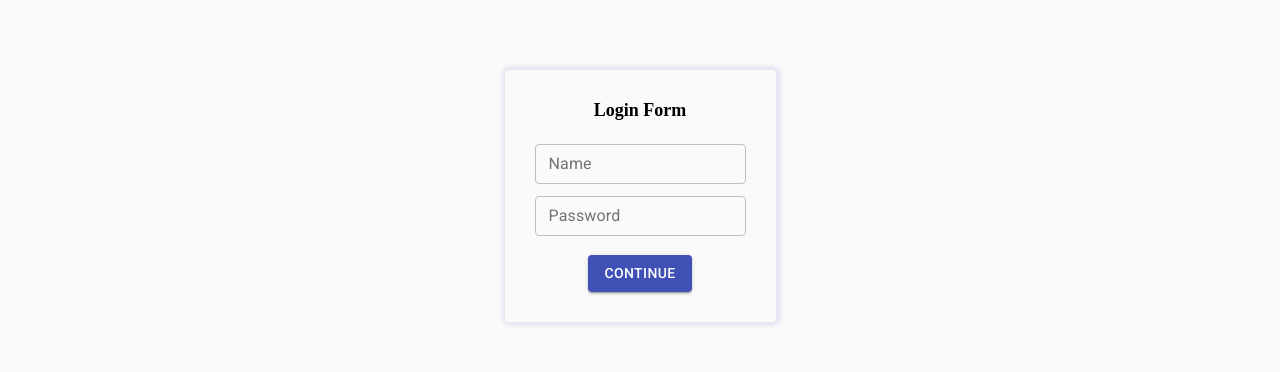
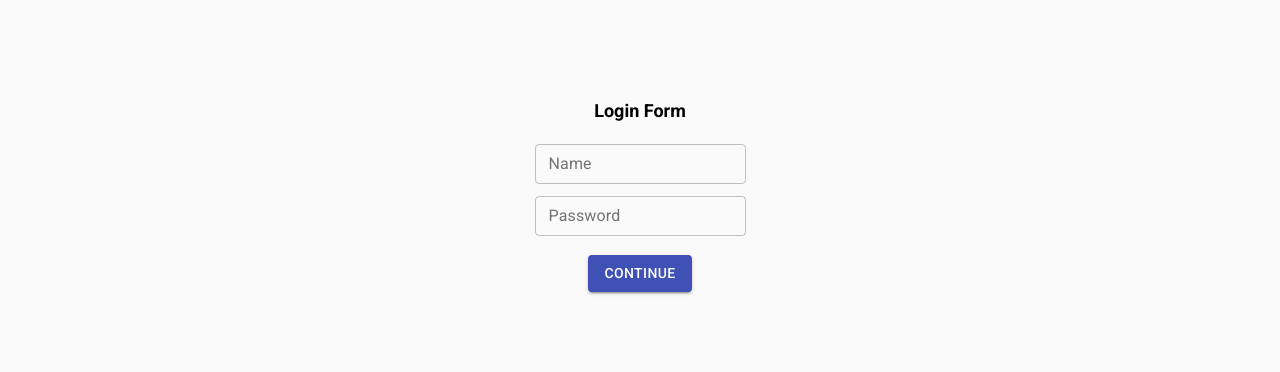
Before and after one commit to This-is-ellesar/video-chat-frontend, a React (Create React App) app: page /auth in a window 1280 px wide. Shown: the part 239-611 px from the top of the page. Built offline with nearby package versions, Linux system fonts and the light colour scheme.

Commit message:
Добавил занесение токена в стор

```diff
--- a/src/components/login/SignInForm.tsx
+++ b/src/components/login/SignInForm.tsx
@@ -1,6 +1,8 @@
 import { FC, useState } from 'react'
+import { connect } from 'react-redux'
 import { $axios } from '../../http/axios-config'
 //store
+import { setToken } from '../../store/auth'
 //ui
 import { Button, TextField } from '@material-ui/core'
 import {
@@ -10,7 +12,7 @@ import {
   InputWrapperItem,
 } from './style'
 
-const DialogSignIn: FC = () => {
+const DialogSignIn: FC<any> = (props) => {
   const [name, setName] = useState('')
   const [password, setPassword] = useState('')
 
@@ -21,7 +23,9 @@ const DialogSignIn: FC = () => {
         password,
       })
 
-      console.log(data)
+      localStorage.setItem('token', data.token)
+
+      props.setToken(data)
     } catch (error) {
       console.log(error)
     }
@@ -66,4 +70,8 @@ const DialogSignIn: FC = () => {
   )
 }
 
-export default DialogSignIn
+const mapDispatchProps = {
+  setToken,
+}
+
+export default connect(null, mapDispatchProps)(DialogSignIn)
--- a/src/components/login/style.tsx
+++ b/src/components/login/style.tsx
@@ -1,35 +1,31 @@
 import styled from 'styled-components'
 
-export const SignIn = styled.div `
+export const SignIn = styled.div`
   display: flex;
   flex-direction: column;
   justify-content: center;
   align-items: center;
 `
 
-export const InputWrapper = styled.div `
+export const InputWrapper = styled.div`
   display: flex;
   flex-direction: column;
   align-items: center;
-    box-shadow: 1px 0px 4px 4px rgba(78,42,182, 0.1);
   border-radius: 4px;
   padding: 30px;
-    h4{
-        font-size: 12px;
-        font-weight: 600;
-    }
 `
 
-export const InputWrapperHeadline = styled.div `
+export const InputWrapperHeadline = styled.div`
   margin-bottom: 15px;
+  font-family: 'Roboto';
   font-size: 18px;
   font-weight: 600;
 `
 
-export const  InputWrapperItem = styled.div `
+export const InputWrapperItem = styled.div`
   display: flex;
   justify-content: center;
-    button{
+  button {
     margin-top: 15px;
   }
 `
--- a/src/store/auth.tsx
+++ b/src/store/auth.tsx
@@ -1,8 +1,8 @@
-import { IAuthState } from '../types/store/auth';
+import { IAuthState } from '../types/store/auth'
 
-const GET_TOKEN = 'GET_TOKEN';
-const SET_USER = 'SET_USER';
-const SET_USERS = 'SET_USERS';
+const SET_TOKEN = 'SET_TOKEN'
+const SET_USER = 'SET_USER'
+const SET_USERS = 'SET_USERS'
 
 const defaultState: IAuthState = {
   user: {
@@ -16,7 +16,7 @@ const defaultState: IAuthState = {
   token: '',
   isAuthtentificated: false,
   isFetching: false,
-};
+}
 
 export const authReducer = (state: IAuthState = defaultState, action: any) => {
   switch (action.type) {
@@ -26,33 +26,33 @@ export const authReducer = (state: IAuthState = defaultState, action: any) => {
         user: action.payload.user,
         token: action.payload.token,
         isAuthtentificated: true,
-      };
-    case GET_TOKEN:
+      }
+    case SET_TOKEN:
       return {
         ...state,
         token: action.payload,
-      };
+      }
     case SET_USERS:
       return {
         ...state,
         users: action.payload,
-      };
+      }
     default:
-      return state;
+      return state
   }
-};
+}
 
 export const setUser = (data: IAuthState) => ({
   type: SET_USER,
   payload: data,
-});
+})
 
 export const setUsers = (data: IAuthState) => ({
   type: SET_USERS,
   payload: data,
-});
+})
 
-export const getUsers = (token: string) => ({
-  type: GET_TOKEN,
+export const setToken = (token: string) => ({
+  type: SET_TOKEN,
   payload: token,
-});
+})
```
Lines whose indentation alone changed are shown as unchanged.
